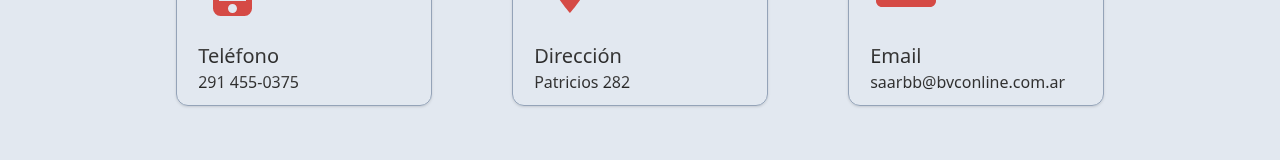
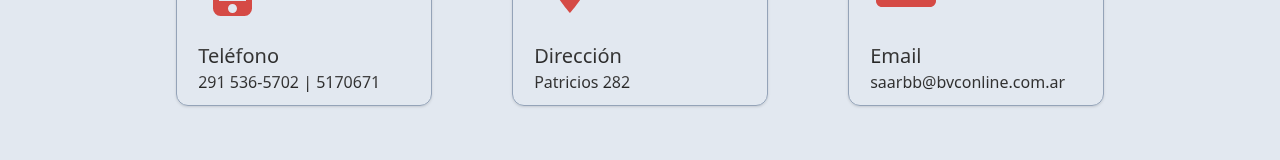
Before and after one commit to nottotem/saarbbweb, a React (Create React App) app: page /contacto in a window 1280 px wide. Shown: the part 582-742 px from the top of the page. Built offline with nearby package versions, Linux system fonts and the light colour scheme.

Commit message:
change contact number

```diff
--- a/src/components/methodscontact.jsx
+++ b/src/components/methodscontact.jsx
@@ -18,7 +18,7 @@ function MethodsContact() {
         </div>
         <div className="flex items-start w-5/6 h-1/5">
           <p className="text-transparent text-sm md:text-base lg:text-base bg-clip-text bg-gradient-to-b from-neutral-600 to-neutral-900 font-medium">
-            291 455-0375
+            291 536-5702 | 5170671
           </p>
         </div>
       </div>
```
